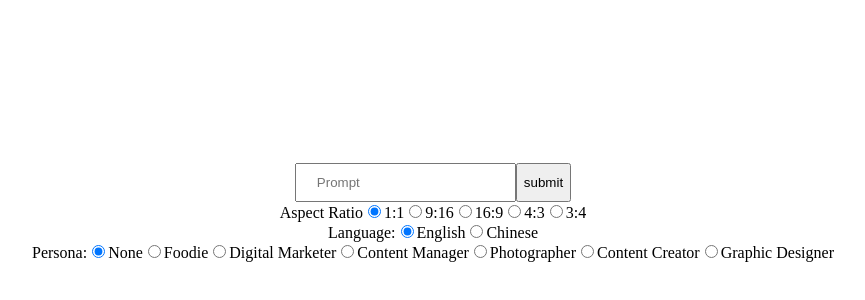
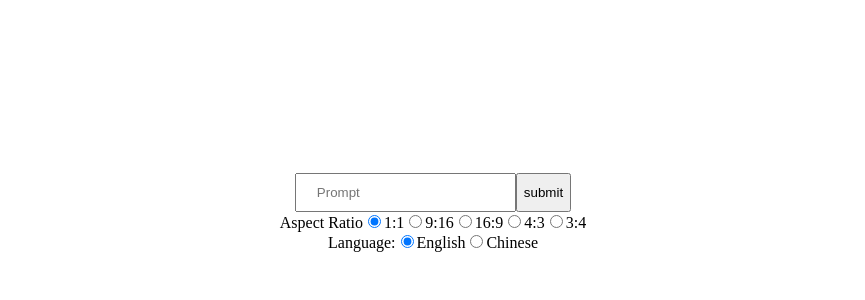
Before and after one commit to timothylam1228/rating, a React (Vite) app: page / in a window 1280 px wide. Shown: the part 196-496 px from the top of the page, without its empty margins (207-1072 px from the left). Built offline with nearby package versions, Linux system fonts and the light colour scheme.

Commit message:
update field

```diff
--- a/src/App.jsx
+++ b/src/App.jsx
@@ -185,7 +185,7 @@ function App() {
         />
         Chinese
       </div>
-      <div>
+      <div style={{display:'none'}}>
         Persona:
         <input
           type="radio"
@@ -271,14 +271,15 @@ function App() {
               }}
             >
               <img
-                style={{ aspectRatio: "auto", width: "50%" }}
+                style={{ aspectRatio: "auto", maxWidth:'400px' , width:'100%'}}
                 src={imageSource}
                 alt="Generated Image"
               />
             </div>
             <div className="rating-section">
+            Rating:
               {Array.from({ length: 10 }, (_, i) => (
-                <button key={i + 1} onClick={onRate} value={i}>
+                <button style={{padding:15}} key={i + 1} onClick={onRate} value={i}>
                   {i + 1}
                 </button>
               ))}
```
